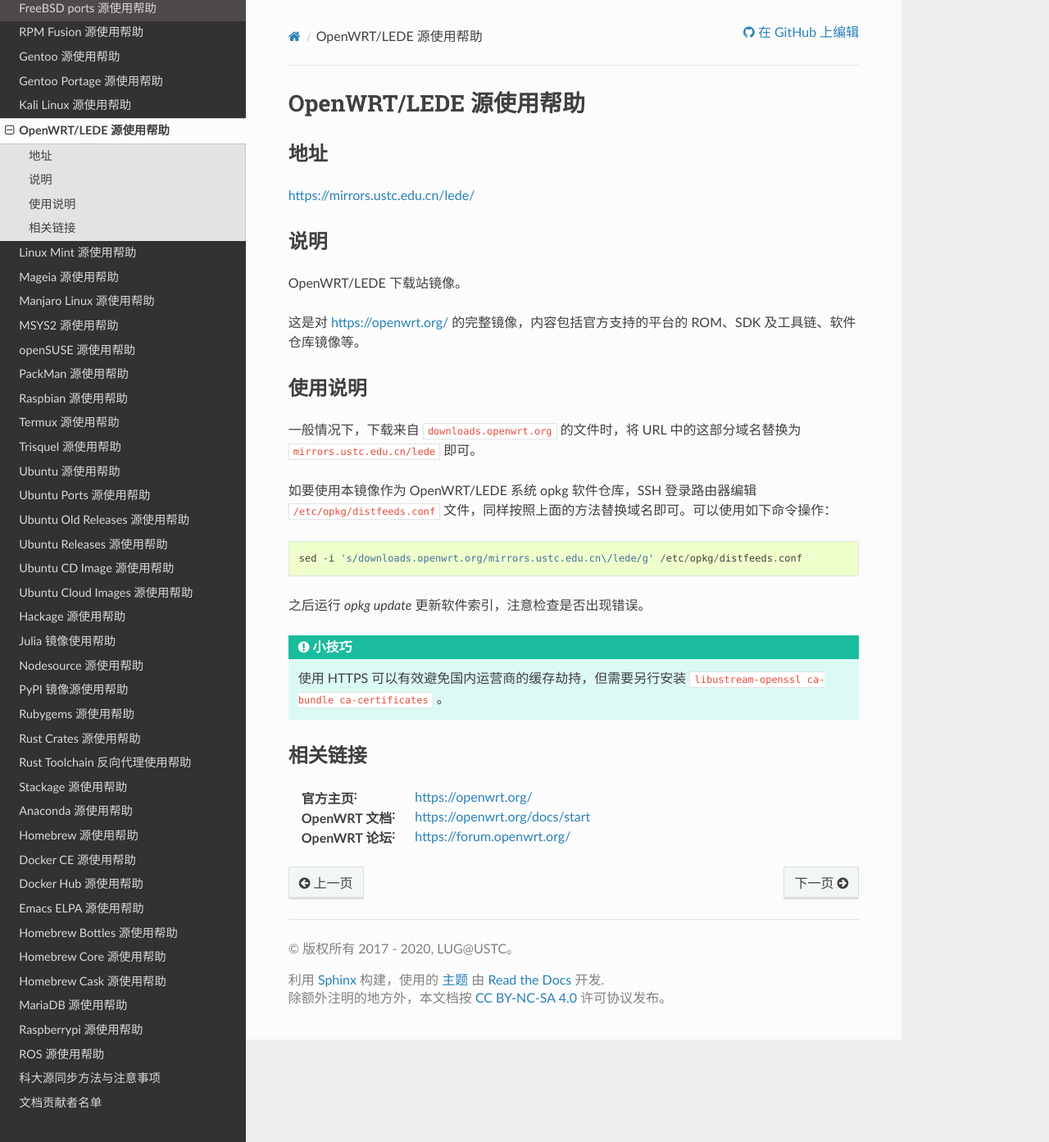
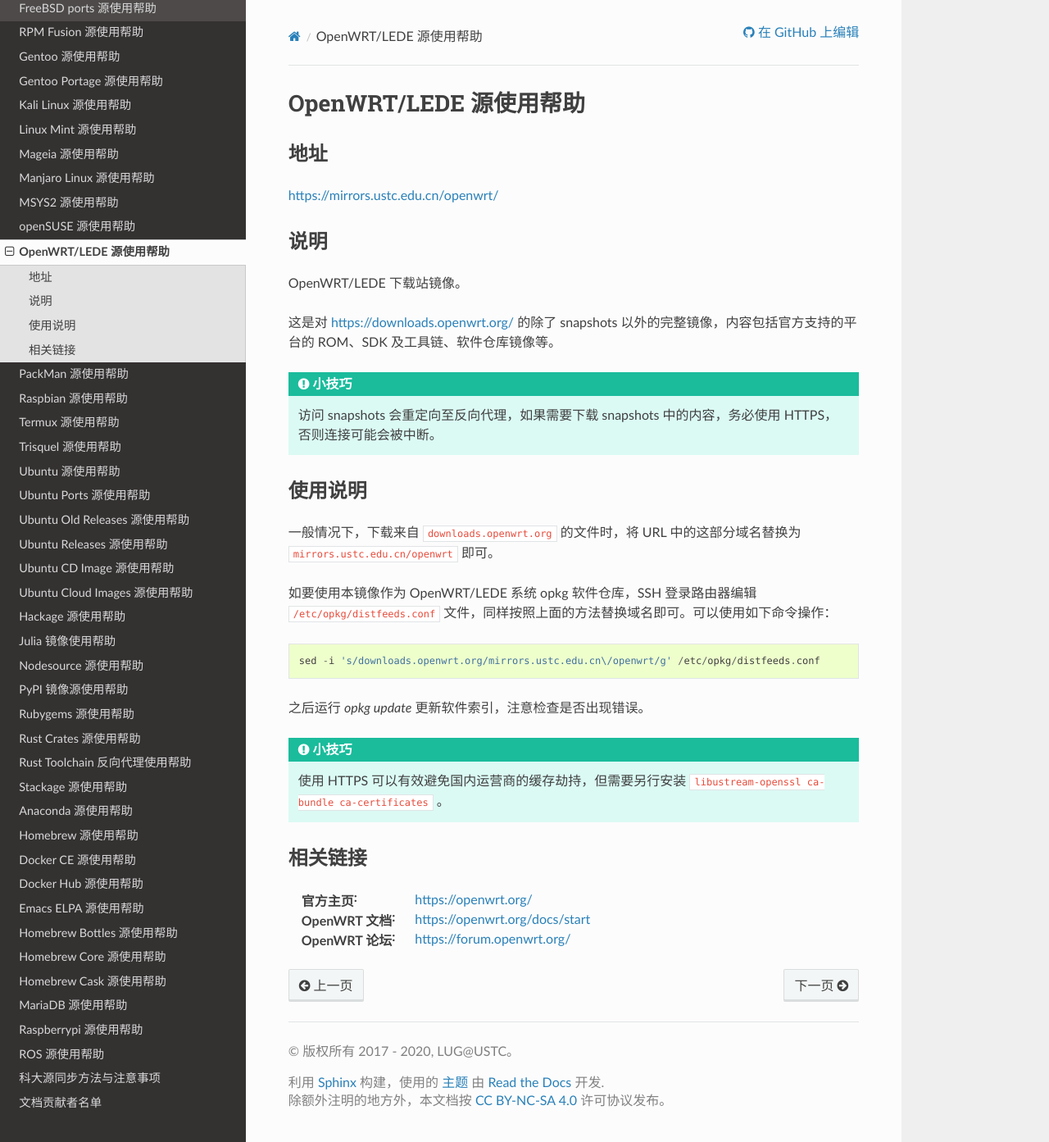
Before and after one commit to ustclug/mirrorhelp, a Sphinx documentation site: the page built from source/openwrt.rst, in a window 1280 px wide and 1393 px high. Shown: the whole window at 82% size. Built offline with Sphinx 7.4.7 and the Read the Docs theme 2.0.0, drawn with Linux system fonts in a browser that asks for light colours; pages that are not in the unit, such as notebooks, are missing from menus.

Commit message:
lede -> openwrt

```diff
--- a/source/index.rst
+++ b/source/index.rst
@@ -30,12 +30,12 @@
    gentoo
    gentoo-portage
    kali
-   lede
    linuxmint
    mageia
    manjaro
    msys2
    opensuse
+   openwrt
    packman
    raspbian
    termux
--- a/source/lede.rst
+++ b/source/openwrt.rst
@@ -5,25 +5,28 @@
 地址
 ====
 
-https://mirrors.ustc.edu.cn/lede/
+https://mirrors.ustc.edu.cn/openwrt/
 
 说明
 ====
 
 OpenWRT/LEDE 下载站镜像。
 
-这是对 https://openwrt.org/ 的完整镜像，内容包括官方支持的平台的 ROM、SDK 及工具链、软件仓库镜像等。
+这是对 https://downloads.openwrt.org/ 的除了 snapshots 以外的完整镜像，内容包括官方支持的平台的 ROM、SDK 及工具链、软件仓库镜像等。
+
+.. tip::
+    访问 snapshots 会重定向至反向代理，如果需要下载 snapshots 中的内容，务必使用 HTTPS，否则连接可能会被中断。
 
 使用说明
 ========
 
-一般情况下，下载来自 ``downloads.openwrt.org`` 的文件时，将 URL 中的这部分域名替换为 ``mirrors.ustc.edu.cn/lede`` 即可。
+一般情况下，下载来自 ``downloads.openwrt.org`` 的文件时，将 URL 中的这部分域名替换为 ``mirrors.ustc.edu.cn/openwrt`` 即可。
 
 如要使用本镜像作为 OpenWRT/LEDE 系统 opkg 软件仓库，SSH 登录路由器编辑 :file:`/etc/opkg/distfeeds.conf` 文件，同样按照上面的方法替换域名即可。可以使用如下命令操作：
 
 ::
 
-    sed -i 's/downloads.openwrt.org/mirrors.ustc.edu.cn\/lede/g' /etc/opkg/distfeeds.conf
+    sed -i 's/downloads.openwrt.org/mirrors.ustc.edu.cn\/openwrt/g' /etc/opkg/distfeeds.conf
 
 之后运行 `opkg update` 更新软件索引，注意检查是否出现错误。
 
```
